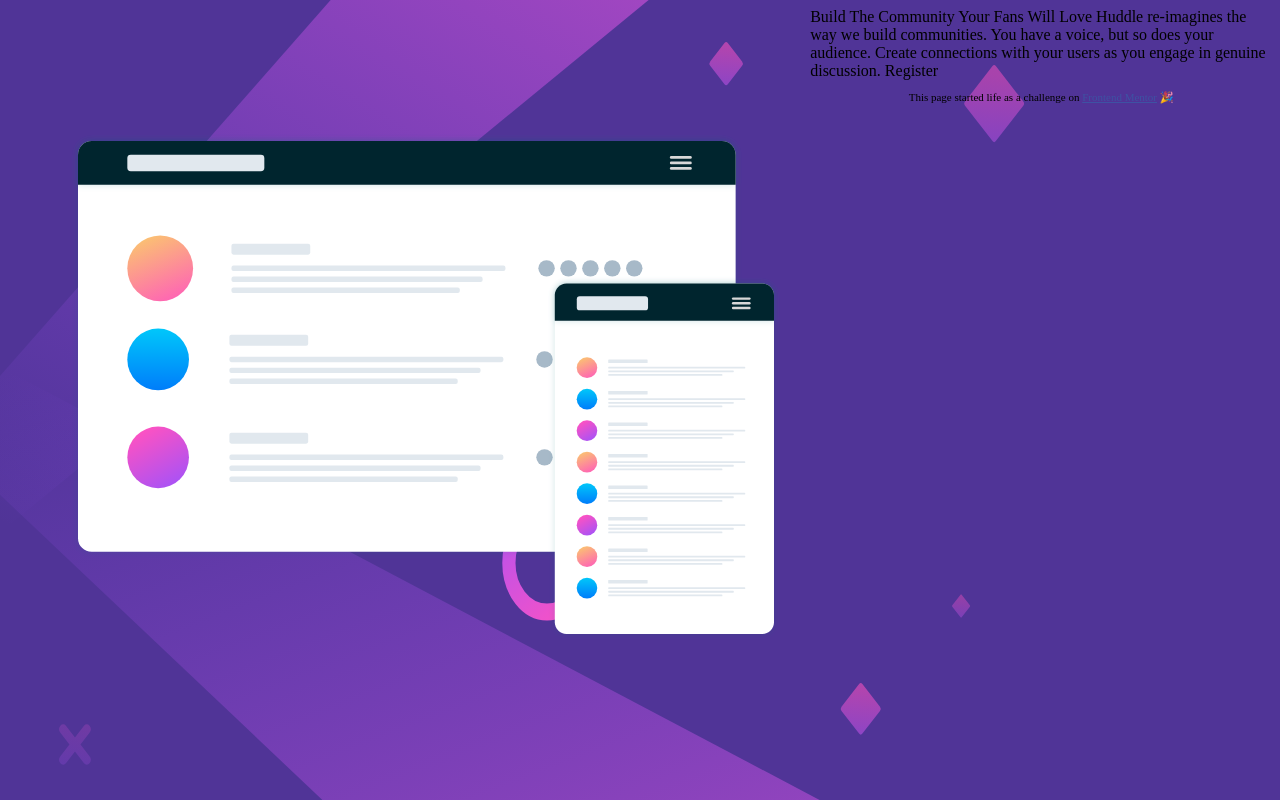
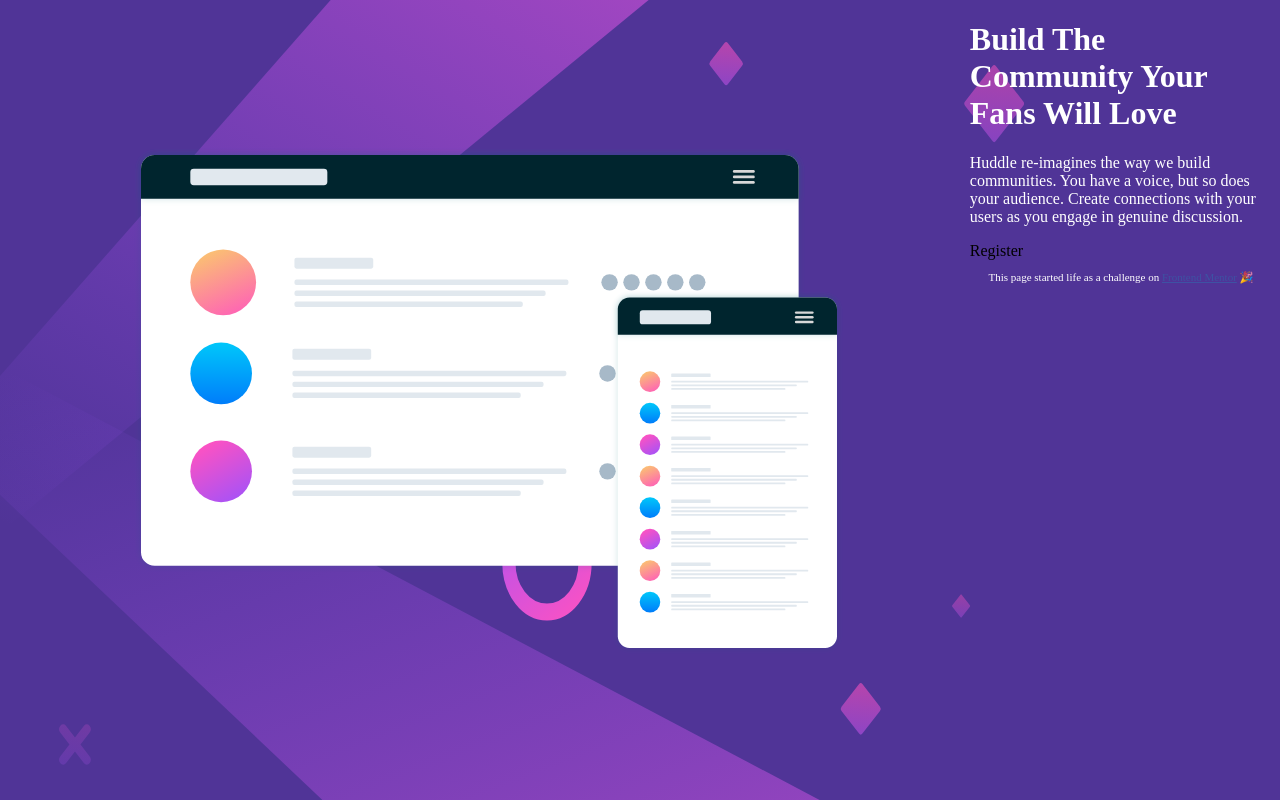
Before and after one commit to reisuj/HuddleLandingPage, a plain HTML site: page index.html in a window 1280 px wide. Drawn offline with Linux system fonts and the light colour scheme.

Commit message:
End of day Commit
Minor changes to text color added.

```diff
--- a/index.html
+++ b/index.html
@@ -19,10 +19,12 @@
 <body>
 
   <img class="mockups" src="images/illustration-mockups.svg" alt="Illustration Mockup">
-  Build The Community Your Fans Will Love
+  <h1>Build The Community Your Fans Will Love</h1>
 
-  Huddle re-imagines the way we build communities. You have a voice, but so does your audience.
-  Create connections with your users as you engage in genuine discussion.
+  <p>
+    Huddle re-imagines the way we build communities. You have a voice, but so does your audience.
+    Create connections with your users as you engage in genuine discussion.
+  </p>
 
   Register
 
--- a/styles.css
+++ b/styles.css
@@ -5,14 +5,21 @@
   background-size: 80% 100%;
 }
 
+h1 {
+  color: White;
+}
+
 html {
   height: 100%;
 }
 
+p {
+  color: White;
+}
+
 .mockups {
   float: left;
-  padding: 30px;
-  padding-top: 10%;
-  padding-left: 5%;
-  position:
+  padding: 10%;
+  height: 75%;
+
 }
```
